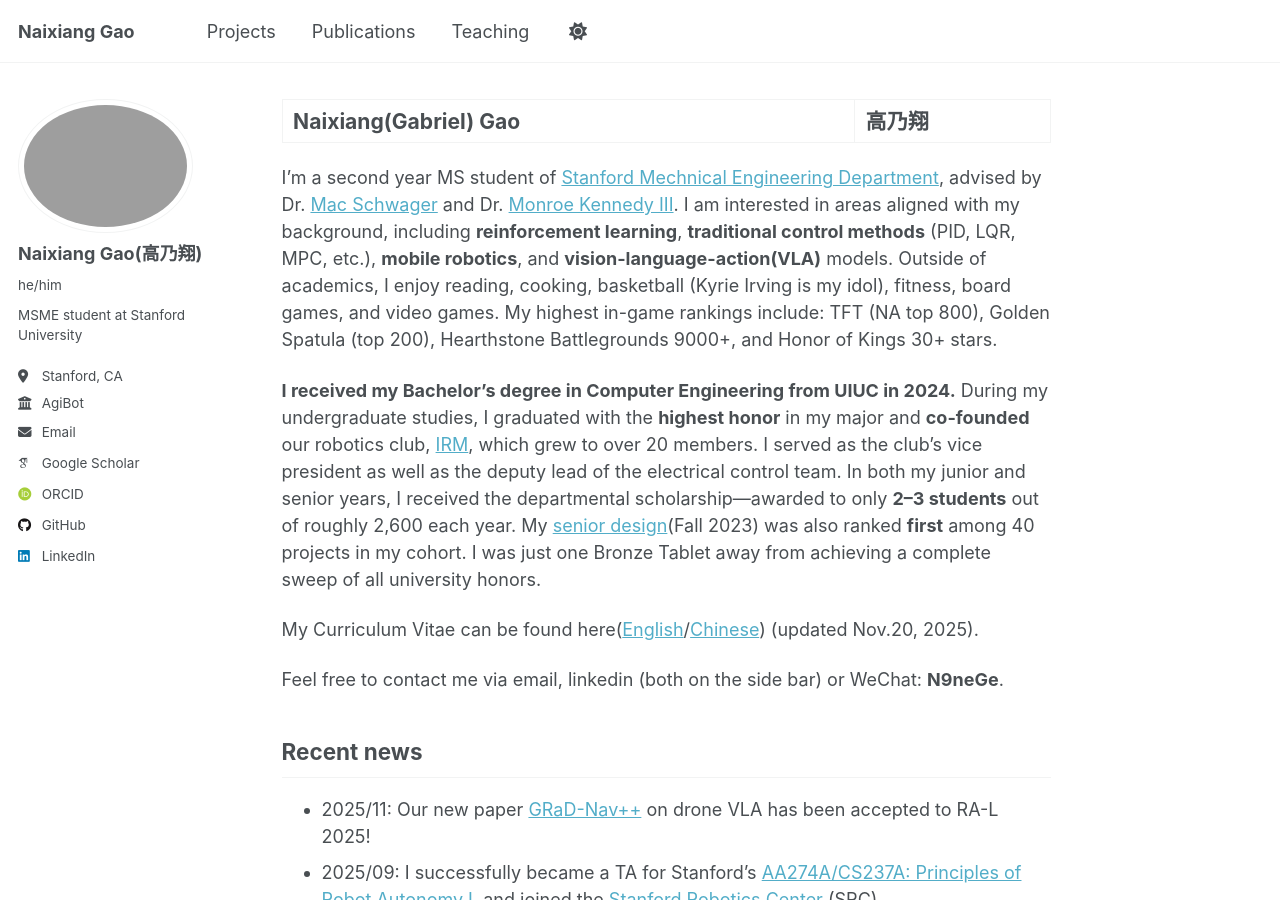
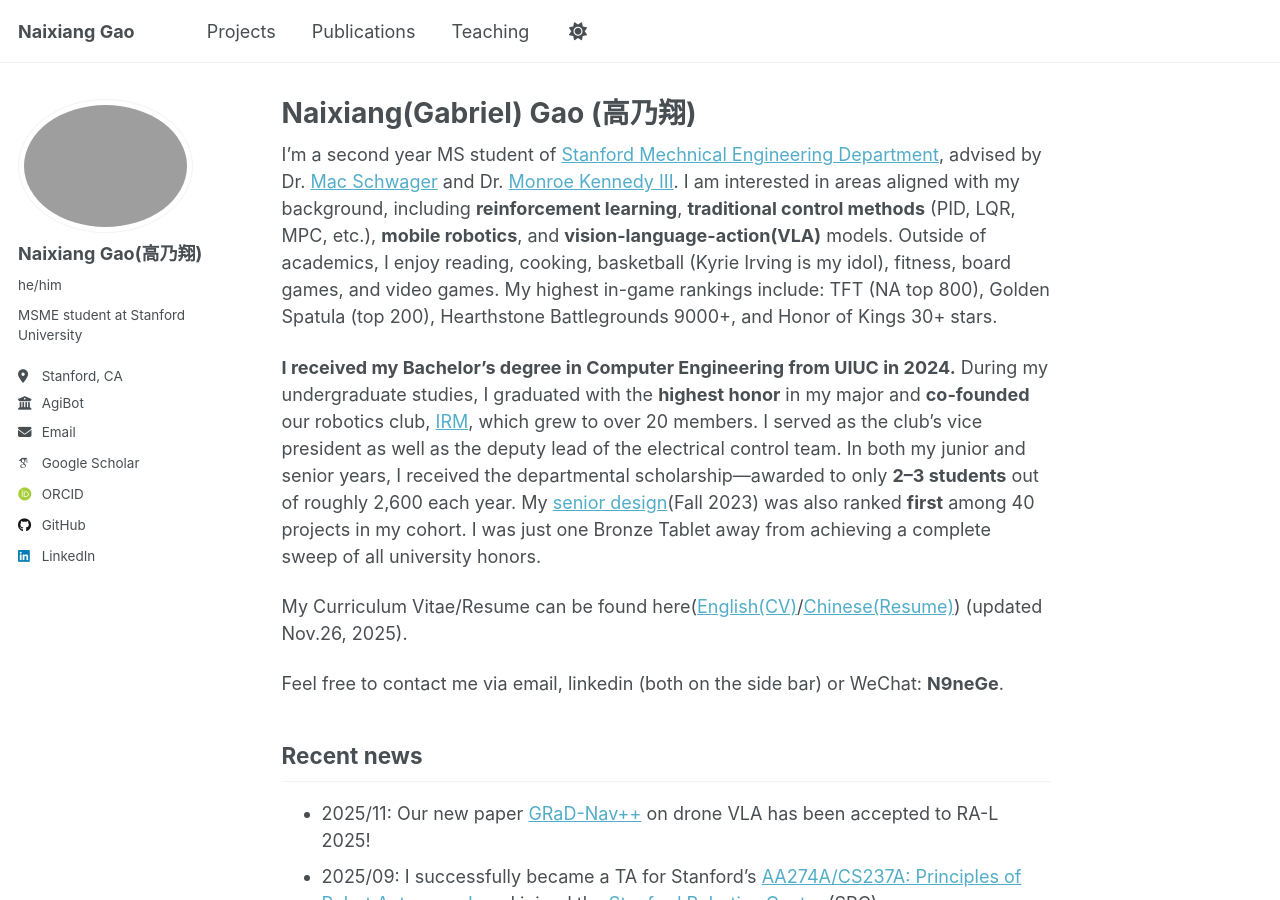
Before and after one commit to N9nGe/N9nGe.github.io, a Jekyll site: the page built from _pages/about.md, in a window 1280 px wide and 900 px high. Built offline with Jekyll 4.4.1, drawn with Linux system fonts in a browser that asks for light colours; some web fonts are replaced; a script that is not in the unit is left out.

Commit message:
finish modify the cv/resume part

```diff
--- a/_pages/about.md
+++ b/_pages/about.md
@@ -1,6 +1,6 @@
 ---
 permalink: /
-title: "Naixiang(Gabriel) Gao | 高乃翔"
+title: "Naixiang(Gabriel) Gao (高乃翔)"
 excerpt: "Naixiang Gao"
 author_profile: true
 redirect_from:
@@ -11,7 +11,7 @@ I'm a second year MS student of [Stanford Mechnical Engineering Department](http
 
 **I received my Bachelor's degree in Computer Engineering from UIUC in 2024.** During my undergraduate studies, I graduated with the **highest honor** in my major and **co-founded** our robotics club, [IRM](https://github.com/illini-robomaster), which grew to over 20 members. I served as the club’s vice president as well as the deputy lead of the electrical control team. In both my junior and senior years, I received the departmental scholarship—awarded to only **2–3 students** out of roughly 2,600 each year. My [senior design](https://courses.grainger.illinois.edu/ece445/hall-of-fame.asp)(Fall 2023) was also ranked **first** among 40 projects in my cohort. I was just one Bronze Tablet away from achieving a complete sweep of all university honors.
 
-My Curriculum Vitae can be found here([English](https://drive.google.com/file/d/11ZD5Vrq-KzRyAAhngjY0aDPF-agwOLZY/view?usp=sharing)/[Chinese]()) (updated Nov.20, 2025).
+My Curriculum Vitae/Resume can be found here([English(CV)](https://N9nGe.github.io/files/English_cv.pdf)/[Chinese(Resume)](https://N9nGe.github.io/files/Chinese_resume.pdf)) (updated Nov.26, 2025).
 
 Feel free to contact me via email, linkedin (both on the side bar) or WeChat: **N9neGe**.
 
```
Also changed, not shown: 2 other files.
